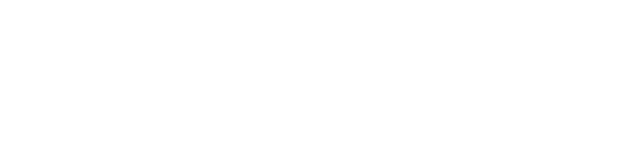
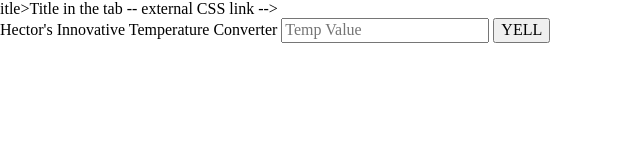
Before and after one commit to eternalgil/class13-materials, a plain HTML site: page temperature-converter/index.html in a window 1280 px wide. Shown: the whole page, without its empty margins (0-640 px from the left). Drawn offline with Linux system fonts and the light colour scheme.

Commit message:
added form, button and h2

```diff
--- a/temperature-converter/index.html
+++ b/temperature-converter/index.html
@@ -5,15 +5,22 @@
   <meta name="description" content="This is where your description goes">
   <meta name="keywords" content="one, two, three">
 
-		<title>Title in the tab</title>
+	itle>Title in the tab</title>
 
-		<!-- external CSS link -->
+	-- external CSS link -->
 	<link rel="stylesheet" href="css/normalize.css">
 	<link rel="stylesheet" href="css/style.css">
-	</head>
+	<head>
 	<body>
+	<form action="">
+		<label for="firstName" placeholder="Temp Value">Hector's Innovative Temperature Converter</label>
+		<input id="sel" type="text" placeholder="Temp Value">
 
+		<button id="yell" type="button" name="button">YELL</button>
+	</form>
+
+	<h2 id="placeToYell"></h2>
 
 	<script type="text/javascript" src="js/main.js"></script>
-	</body>
+	<body>
 </html>
```
Lines whose indentation alone changed are shown as unchanged.
